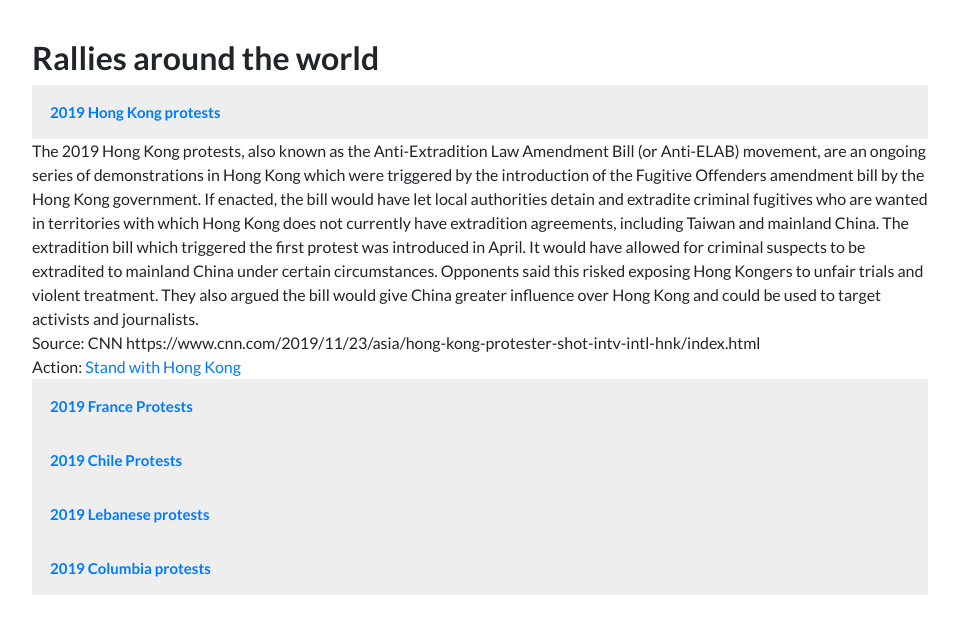
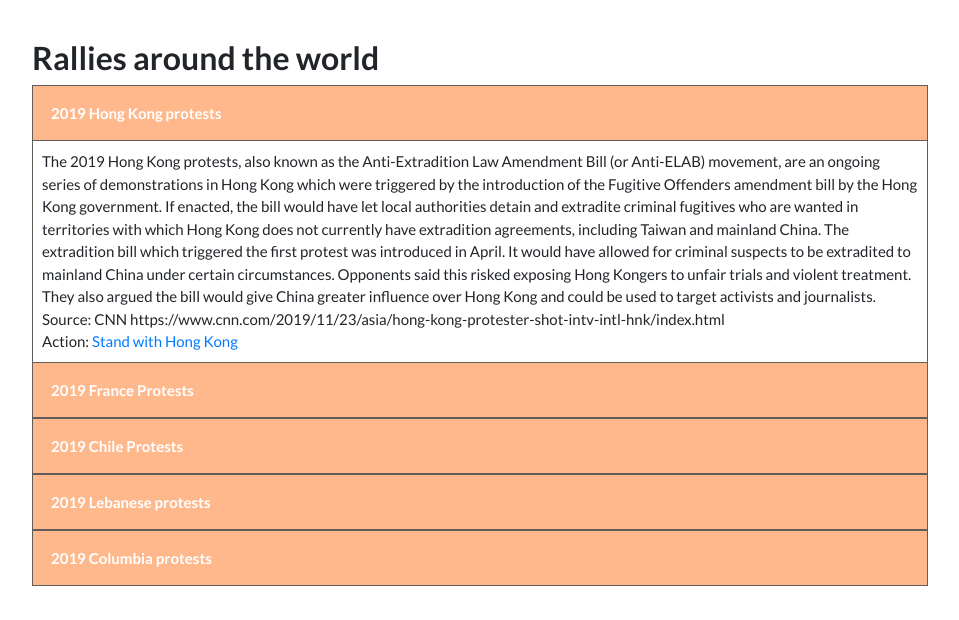
Before and after one commit to kareemassad/Empower, a Flask app: page /actions in a window 1280 px wide, after a click on "2019 Hong Kong protests". Shown: the part 180-800 px from the top of the page, without its empty margins (160-1119 px from the left). Run offline with Flask 2, Linux system fonts and the light colour scheme; parts of the project's set-up code (start-up, migrations or seed data) failed here and were passed over; some libraries are stand-ins or nearby versions.

Commit message:
pretty action page

```diff
--- a/static/styles/actionStyles.css
+++ b/static/styles/actionStyles.css
@@ -213,16 +213,31 @@ input[type=submit]:hover {
     background-color: #f1f1f1;
   }
 
+  .collapseHeader {
+    color: rgb(255, 255, 255);
+
+  }
+
   .panel-title {
-    background-color: #eee;
-    color: #444;
+    background-color: #ffb88c;
+    color: rgb(255, 255, 255);
     cursor: pointer;
     padding: 18px;
     width: 100%;
-    border: none;
+    border:  1px solid #615d59;
     text-align: left;
     outline: none;
     font-size: 15px;
     margin-bottom: 0;
 
   }
+
+  .panel-body {
+    border-left: 1px solid #615d59;
+    border-right: 1px solid #615d59;
+    padding: 9px;
+    font-size: 15px;
+  }
+  .specialID{
+    border-bottom: 1px solid #615d59;
+}
--- a/templates/actions.html
+++ b/templates/actions.html
@@ -104,7 +140,7 @@
             <div class="panel panel-default">
                 <div class="panel-heading">
                     <h4 class="panel-title">
-                        <a data-toggle="collapse" data-parent="#accordion" href="#collapse1">
+                        <a class="collapseHeader" data-toggle="collapse" data-parent="#accordion" href="#collapse1">
                             2019 Hong Kong protests</a>
                     </h4>
                 </div>
@@ -147,7 +183,7 @@
             <div class="panel panel-default">
                 <div class="panel-heading">
                     <h4 class="panel-title">
-                        <a data-toggle="collapse" data-parent="#accordion" href="#collapse2">
+                        <a class="collapseHeader" data-toggle="collapse" data-parent="#accordion" href="#collapse2">
                             2019 France Protests</a>
                     </h4>
                 </div>
@@ -178,7 +214,7 @@
             <div class="panel panel-default">
                 <div class="panel-heading">
                     <h4 class="panel-title">
-                        <a data-toggle="collapse" data-parent="#accordion" href="#collapse3">
+                        <a class="collapseHeader" data-toggle="collapse" data-parent="#accordion" href="#collapse3">
                             2019 Chile Protests</a>
                     </h4>
                 </div>
@@ -210,7 +246,7 @@
             <div class="panel panel-default">
                 <div class="panel-heading">
                     <h4 class="panel-title">
-                        <a data-toggle="collapse" data-parent="#accordion" href="#collapse4">
+                        <a class="collapseHeader" data-toggle="collapse" data-parent="#accordion" href="#collapse4">
                             2019 Lebanese protests</a>
                     </h4>
                 </div>
@@ -243,12 +279,12 @@
             <div class="panel panel-default">
                 <div class="panel-heading">
                     <h4 class="panel-title">
-                        <a data-toggle="collapse" data-parent="#accordion" href="#collapse5">
+                        <a class="collapseHeader" data-toggle="collapse" data-parent="#accordion" href="#collapse5">
                             2019 Columbia protests</a>
                     </h4>
                 </div>
                 <div id="collapse5" class="panel-collapse collapse">
-                    <div class="panel-body">More than 200,000 people took to the streets to show discontent over
+                    <div class="panel-body specialID">More than 200,000 people took to the streets to show discontent over
                         possible
                         austerity measures.
                         The protests were mostly peaceful but clashes between demonstrators and police broke out in
@@ -282,6 +318,14 @@
         integrity="sha384-JjSmVgyd0p3pXB1rRibZUAYoIIy6OrQ6VrjIEaFf/nJGzIxFDsf4x0xIM+B07jRM" crossorigin="anonymous">
     </script>
 
+<script>
+    function initialize() {
+  var input = document.getElementById('searchTextField');
+  new google.maps.places.Autocomplete(input);
+}
+
+google.maps.event.addDomListener(window, 'load', initialize);
+</script>
 
 </body>
 
```
Also changed, not shown: other parts of templates/actions.html (+38 -2 lines).
